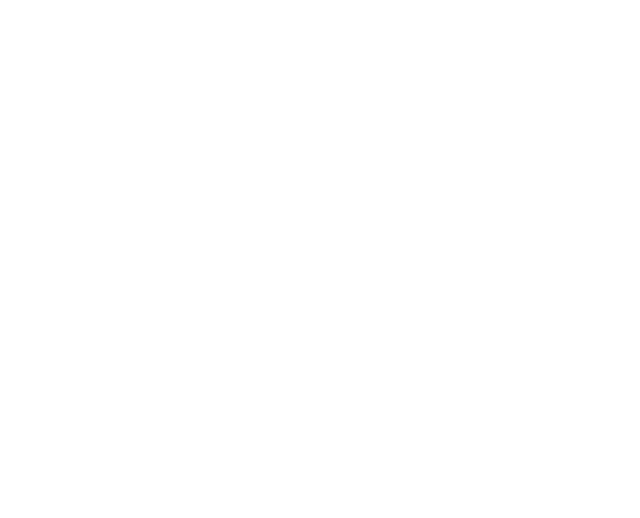
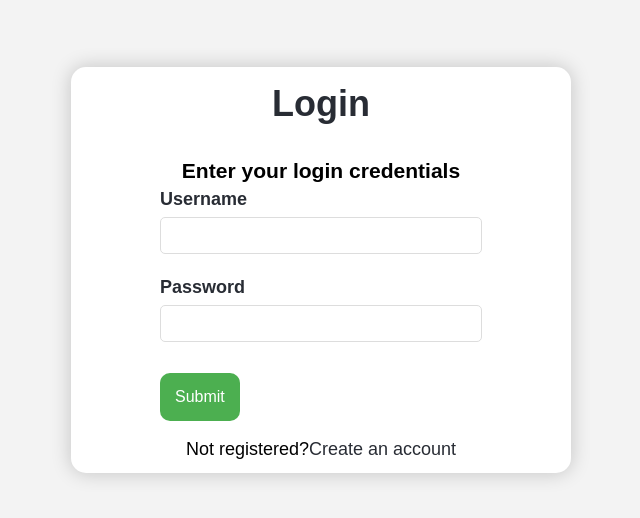
Before and after one commit to sazmhzn/User-Management, a React (Create React App) app: page /Login in a window 1280 px wide. Before the commit this address had no page. Shown: the part 130-648 px from the top of the page, without its empty margins (319-959 px from the left). Built offline with nearby package versions, Linux system fonts and the light colour scheme.

Commit message:
Login create

```diff
--- a/src/App.css
+++ b/src/App.css
@@ -58,6 +58,7 @@ body {
 }
 
 .main {
+  background-color: white;
   display: flex;
   flex-grow: 1;
 }
@@ -219,3 +220,19 @@ button:hover {
 .detail {
   background-color: #000;
 }
+
+
+/* Login page */
+.login-container {
+	background-color: #fff;
+	border-radius: 15px;
+	box-shadow: 0 0 20px rgba(0, 0, 0, 0.2);
+	padding: 10px 20px;
+	transition: transform 0.2s;
+	width: 500px;
+	text-align: center;
+
+  display: flex;
+  flex-direction: column;
+  align-items: center;
+}
--- a/src/App.js
+++ b/src/App.js
@@ -7,6 +7,8 @@ import Contact from "./pages/Contact";
 import Home from "./pages/Home";
 import AddUser from "./pages/UserManagement/AddUser";
 import UserDetail from "./pages/UserManagement/UserDetail";
+import Login from "./pages/Auth/Login";
+
 function App() {
   return (
     <div className="App">
@@ -21,6 +23,7 @@ function App() {
             <Route path="/UserManagement/AddUser" element={ <AddUser/> } />
             <Route path="/UserManagement/UserDetail/:id" element={ <UserDetail/> } />
           </Route>
+          <Route path="/Login" element={<Login/>} />
         </Routes>
       </BrowserRouter>
     </div>
--- a/src/components/InputField.jsx
+++ b/src/components/InputField.jsx
@@ -12,7 +12,7 @@ export const InputField = ({label, type, name, placeholder, value, onChange, isS
           {...props}
           required
         />
-        {isSubmitted && value === "" && (
+        {error !== '' && (
           <span className="label-danger">{error}</span>
         )}
       </div>
@@ -21,27 +21,5 @@ export const InputField = ({label, type, name, placeholder, value, onChange, isS
 };
 
 
-export const Password = ({label, type, name, placeholder, value, onChange, isSubmitted, error, ...props}) => {
-  return (
-    <>
-      <div className="input-group">
-        <label>{label}</label>
-        <input
-          type="password"
-          name={name}
-          value={value}
-          onChange={onChange}
-          placeholder={placeholder}
-          {...props}
-          required
-        />
-        {isSubmitted && value === "" && (
-          <span className="label-danger">{error}</span>
-        )}
-      </div>
-    </>
-  );
-};
-
 
 export default InputField;
--- a/src/components/Table.jsx
+++ b/src/components/Table.jsx
@@ -1,14 +1,16 @@
 import React, { useState, useEffect } from "react";
 import { Link } from "react-router-dom";
+import {data} from "../utils/data"
 
 export const Table = ({ users, header }) => {
   return (
+    <>
     <table>
       <thead>
         <tr>
           {header.length > 0 &&
             header.map((row, index) => {
-              return <th key="{index}">{row.name}</th>;
+              return <th key={index}>{row.name}</th>;
             })}
             <th colSpan={3}>Action</th>
         </tr>
@@ -54,5 +56,12 @@ export const Table = ({ users, header }) => {
         )}
       </tbody>
     </table>
+
+
+    <table>
+      h
+    </table>
+    </>
+
   );
 };
--- /dev/null
+++ b/src/pages/Auth/Login.css
@@ -0,0 +1,50 @@
+/*style.css*/
+body {
+	display: flex;
+	align-items: center;
+	justify-content: center;
+	font-family: sans-serif;
+	line-height: 1.5;
+	min-height: 100vh;
+	background: #f3f3f3;
+	flex-direction: column;
+	margin: 0;
+}
+
+
+label {
+	display: block;
+	width: 100%;
+	text-align: left;
+	color: #555;
+	font-weight: bold;
+}
+
+
+input {
+	display: block;
+	width: 100%;
+	padding: 10px;
+	box-sizing: border-box;
+	border: 1px solid #ddd;
+	border-radius: 5px;
+}
+
+button {
+	padding: 15px;
+	border-radius: 10px;
+	margin-top: 15px;
+	margin-bottom: 15px;
+	border: none;
+	color: white;
+	cursor: pointer;
+	background-color: #4CAF50;
+	width: 100%;
+	font-size: 16px;
+}
+
+.wrap {
+	display: flex;
+	justify-content: center;
+	align-items: center;
+}
--- /dev/null
+++ b/src/pages/Auth/Login.jsx
@@ -0,0 +1,37 @@
+
+import InputField from "../../components/InputField";
+import { Password } from "../../components/PasswordField";
+import "./Login.css";
+
+const Login = () => {
+  return(
+    <div className="login-container">
+        <h1>Login</h1>
+        <h3>Enter your login credentials</h3>
+        <form className="form-container" action="">
+        <InputField
+          label="Username"
+          name="username"
+
+        />
+        <Password
+          label="Password"
+          name="password"
+
+        />
+            <div className="wrap">
+                <button type="submit" >
+                    Submit
+                </button>
+            </div>
+        </form>
+        <p>Not registered?
+              <a href="#" style={{ textDecoration: "none" }}>
+                Create an account
+            </a>
+        </p>
+    </div>
+  )
+}
+
+export default Login;
--- a/src/pages/UserManagement/AddUser.jsx
+++ b/src/pages/UserManagement/AddUser.jsx
@@ -4,7 +4,7 @@ import { useNavigate } from "react-router-dom";
 import InputField from "../../components/InputField";
 import { Password } from "../../components/PasswordField";
 
-import {ValidEmail} from "../../utils/Common";
+import { ValidEmail } from "../../utils/Common";
 
 const AddUser = () => {
   const navigate = useNavigate();
@@ -31,52 +31,53 @@ const AddUser = () => {
   });
 
   const validateForm = () => {
-    console.log(erMessage);
     let isValid = true;
-    const errorMessage = {...erMessage}
+    const errorMessage = {...erMessage};
 
     if (user.username === "") {
       errorMessage.username = "Please enter your username.";
       console.log(errorMessage);
       isValid = false;
     } else {
-      errorMessage.username = '';
+      errorMessage.username = "";
     }
     if (user.password === "") {
       errorMessage.password = "Please enter your password.";
       console.log(errorMessage);
       isValid = false;
     } else {
-      errorMessage.password = '';
+      errorMessage.password = "";
     }
 
     if (user.email === "") {
       errorMessage.email = "Please enter your Email.";
       isValid = false;
-    } else if(!ValidEmail( user.email )) {
-      console.log("is not valid");
-      errorMessage.email = 'Please enter a valid eamil';
+    } else if (!ValidEmail(user.email)) {
+
+      errorMessage.email = "Please enter a valid eamil";
+      isValid = false;
+
     } else {
-      errorMessage.email = '';
+      errorMessage.email = "";
     }
-
-
 
     if (user.age === "") {
       errorMessage.age = "Please enter your age.";
       isValid = false;
     } else {
-      errorMessage.age = '';
+      errorMessage.age = "";
     }
 
     if (user.city === "") {
       errorMessage.city = "Please enter your City.";
       isValid = false;
     } else {
-      errorMessage.city = '';
+      errorMessage.city = "";
     }
 
     setErMessager(errorMessage);
+    console.log(isValid);
+
     return isValid;
   };
 
@@ -88,12 +89,12 @@ const AddUser = () => {
   };
 
   const saveForm = () => {
+    console.log("error message", erMessage);
     setIsSubmitted(true);
 
     if (validateForm()) {
       navigate("/userManagement");
     }
-
   };
 
   return (
@@ -119,7 +120,6 @@ const AddUser = () => {
 
         <InputField
           label="Email"
-          type="email"
           name="email"
           value={user.email}
           onChange={handleUserInput}
@@ -129,7 +129,6 @@ const AddUser = () => {
 
         <InputField
           label="Age"
-          type="text"
           name="age"
           value={user.age}
           onChange={handleUserInput}
@@ -139,7 +138,6 @@ const AddUser = () => {
 
         <InputField
           label="City"
-          type="text"
           name="city"
           value={user.city}
           onChange={handleUserInput}
--- a/src/pages/UserManagement/UserManagement.jsx
+++ b/src/pages/UserManagement/UserManagement.jsx
@@ -53,6 +53,7 @@ const UserManagement = () => {
       city: "Khopa",
     },
   ];
+
 
   return (
     <>
--- a/src/utils/Common.jsx
+++ b/src/utils/Common.jsx
@@ -1,6 +1,6 @@
 
 
 export const ValidEmail = (email) => {
-  const rs = '/^[A-Z0-9. _%+-]+@[A-Z0-9. -]+\. [A-Z]{2,}$/i'
-  return rs.match(email);
+  const re = /\S+@\S+\.\S+/;
+  return re.test(email);
 }
--- /dev/null
+++ b/src/utils/data.jsx
@@ -0,0 +1,46 @@
+export const data = {
+  "header":[
+    {
+      key: "username",
+      name: "Username",
+    },
+    {
+      key: "email",
+      name: "Email",
+    },
+    {
+      key: "age",
+      name: "Age",
+    },
+    {
+      key: "city",
+      name: "City",
+    },
+  ],
+  "user": [
+    {
+      id: 1,
+      username: "Rames",
+      email: "ram@gamil.com",
+      age: 14,
+      city: "Lalitput",
+    },
+    {
+      id: 2,
+      username: "Paul",
+      email: "paul@gamil.com",
+      age: 30,
+      city: "Kathmandu",
+    },
+    {
+      id: 3,
+      username: "James",
+      email: "jame@gamil.com",
+      age: 30,
+      city: "Khopa",
+    },
+  ],
+  "Action": [
+    {}
+  ]
+}
```
